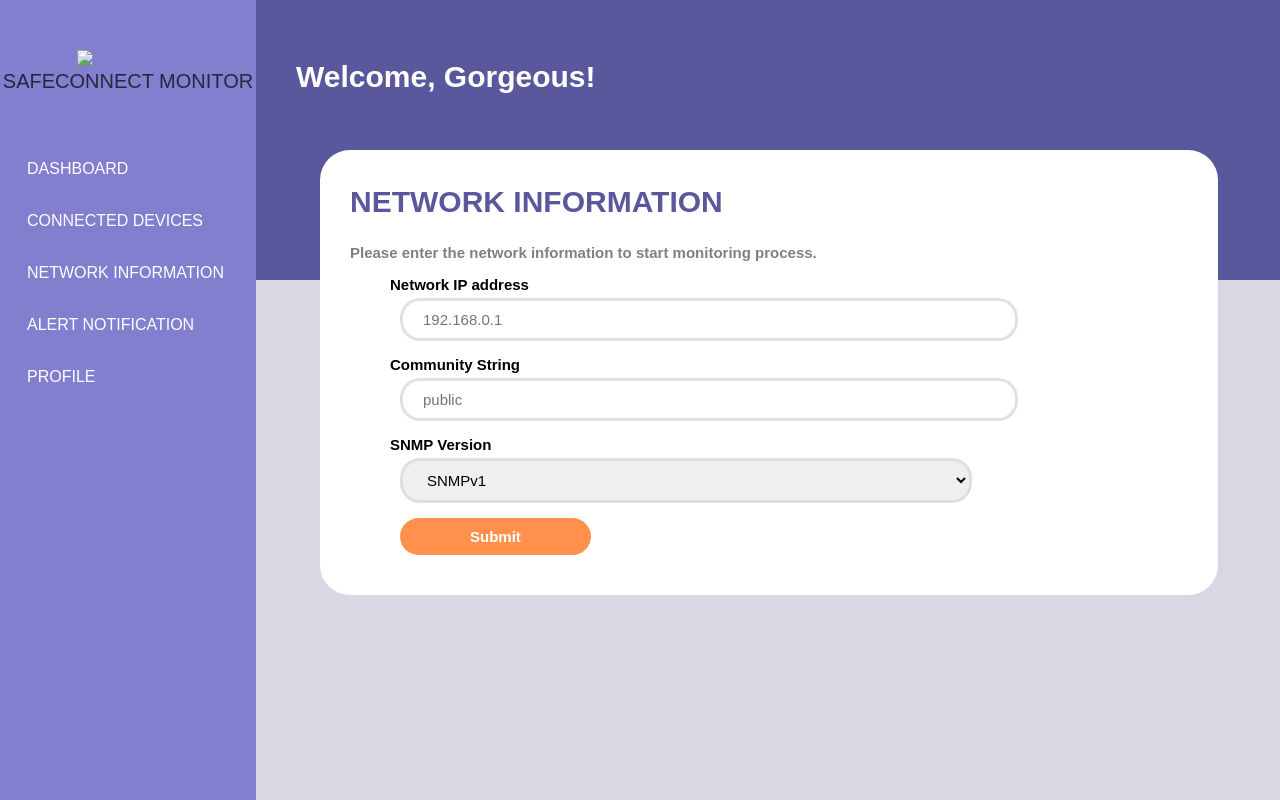
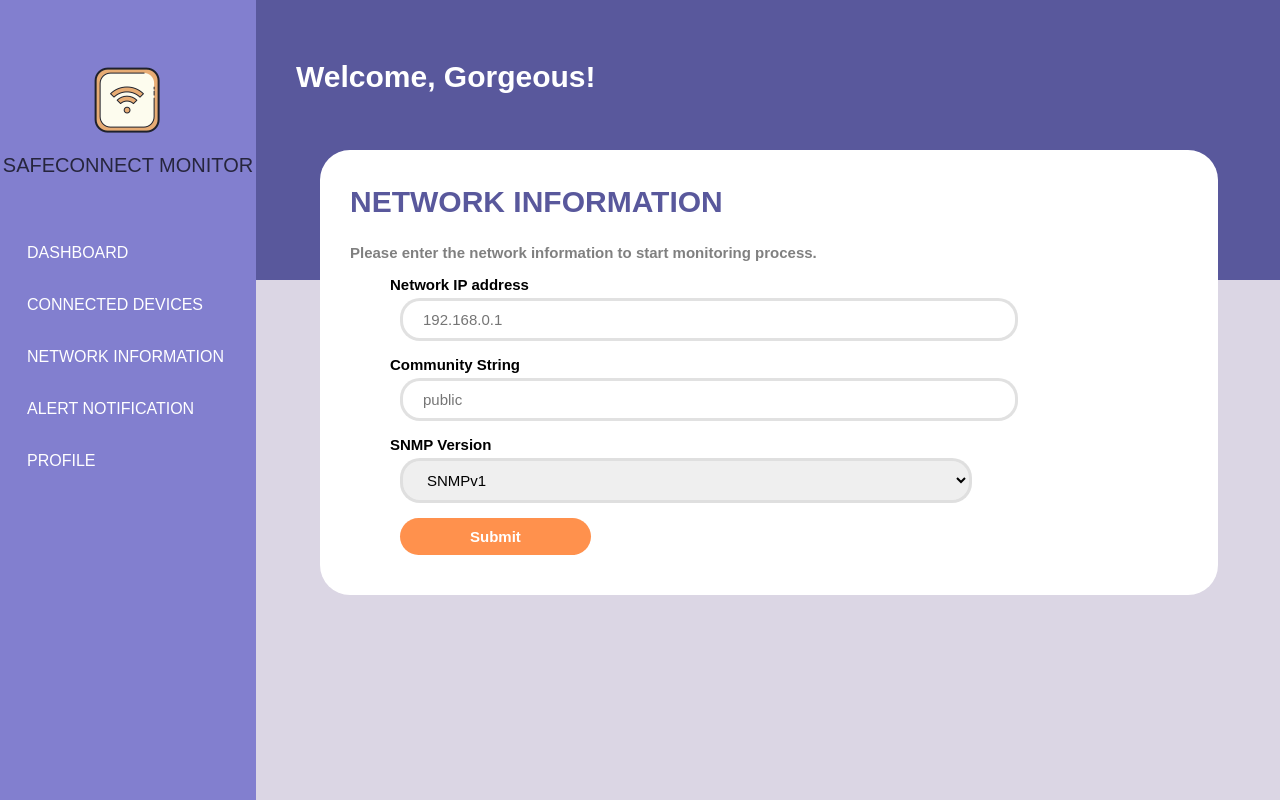
Before and after one commit to faiezzatul/safeconnect, a plain HTML site: page first.html in a window 1280 px wide. Drawn offline with Linux system fonts and the light colour scheme.

Commit message:
Update first.html

```diff
--- a/first.html
+++ b/first.html
@@ -173,7 +173,7 @@
 <body>
 	<div class="sidenav">
 		<div class="nav">
-			<img src="public/img/logo.png">
+			<img src="img/logo.png">
 			<p>SAFECONNECT MONITOR</p>
 			<a href="dashboard.html">DASHBOARD</a>
 			<a href="device.html">CONNECTED DEVICES</a>
```
